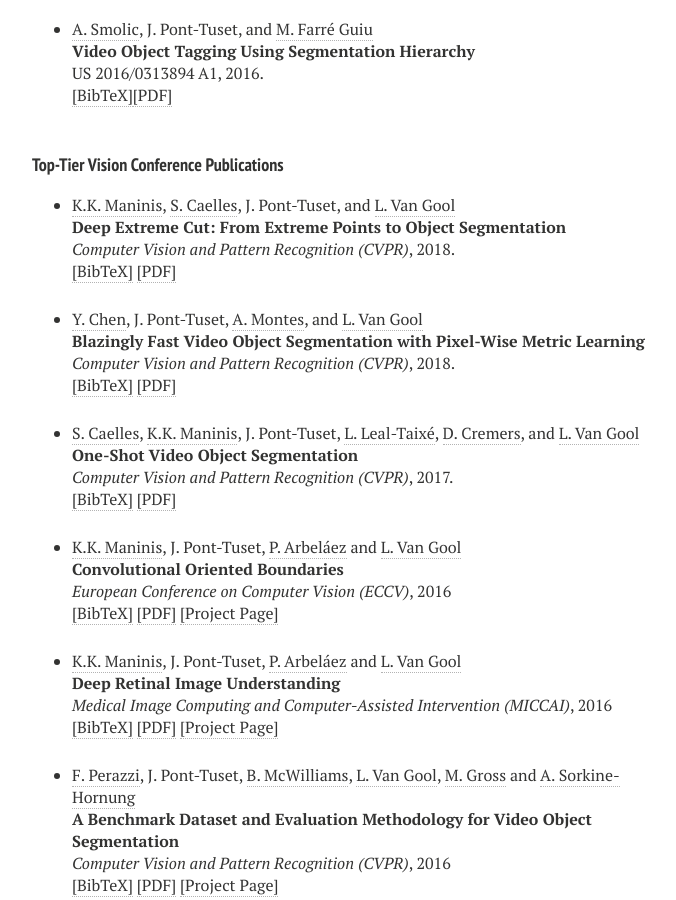
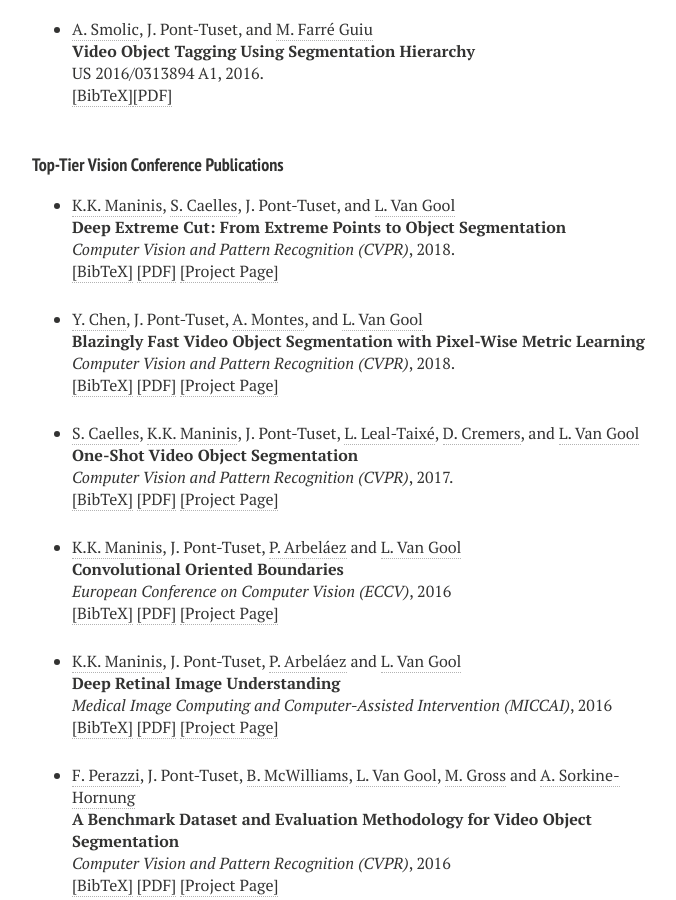
Before and after one commit to jponttuset/jponttuset.github.io, a Jekyll site: the page built from publications.md, in a window 1280 px wide and 900 px high, scrolled down 1151 px. Shown: the whole window, without its empty margins (288-964 px from the left). Built offline with Jekyll 4.4.1, drawn with Linux system fonts in a browser that asks for light colours; nearby versions of some CDN libraries.

Commit message:
Adding project pages

```diff
--- a/_layouts/publications.html
+++ b/_layouts/publications.html
@@ -316,7 +316,8 @@
 2018.
 <br />
 <a href="javascript:toggleBibtex('Maninis2018b')">[BibTeX]</a>
-<a href="https://arxiv.org/abs/1711.09081" target="_blank">[PDF]</a>
+<a href="https://arxiv.org/abs/1711.09081" target="_blank">[PDF]</a> <a href="http://www.vision.ee.ethz.ch/~cvlsegmentation/dextr/"  target="_blank">
+[Project Page]</a>
 </p>
 <div id="bib_Maninis2018b" class="bibtex noshow">
 <pre>
@@ -339,7 +340,8 @@
 2018.
 <br />
 <a href="javascript:toggleBibtex('Chen2018')">[BibTeX]</a>
-<a href="https://arxiv.org/abs/1804.03131" target="_blank">[PDF]</a>
+<a href="http://openaccess.thecvf.com/content_cvpr_2018/papers/Chen_Blazingly_Fast_Video_CVPR_2018_paper.pdf" target="_blank">[PDF]</a> <a href="http://www.vision.ee.ethz.ch/~cvlsegmentation/blazingly/"  target="_blank">
+[Project Page]</a>
 </p>
 <div id="bib_Chen2018" class="bibtex noshow">
 <pre>
@@ -364,7 +366,8 @@
 2017.
 <br />
 <a href="javascript:toggleBibtex('Caelles2017')">[BibTeX]</a>
-<a href="https://arxiv.org/abs/1611.05198" target="_blank">[PDF]</a>
+<a href="https://arxiv.org/abs/1611.05198" target="_blank">[PDF]</a> <a href="http://www.vision.ee.ethz.ch/~cvlsegmentation/osvos/"  target="_blank">
+[Project Page]</a>
 </p>
 <div id="bib_Caelles2017" class="bibtex noshow">
 <pre>
```
